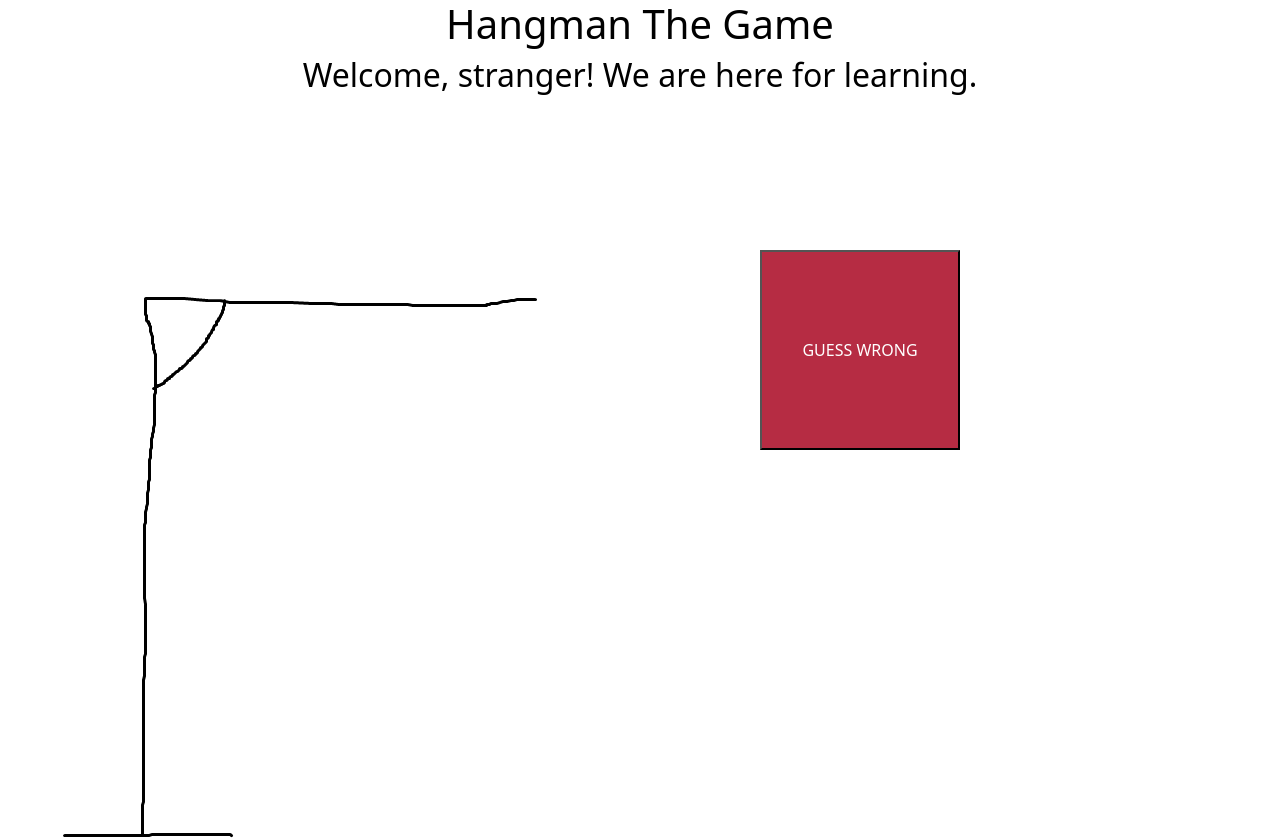
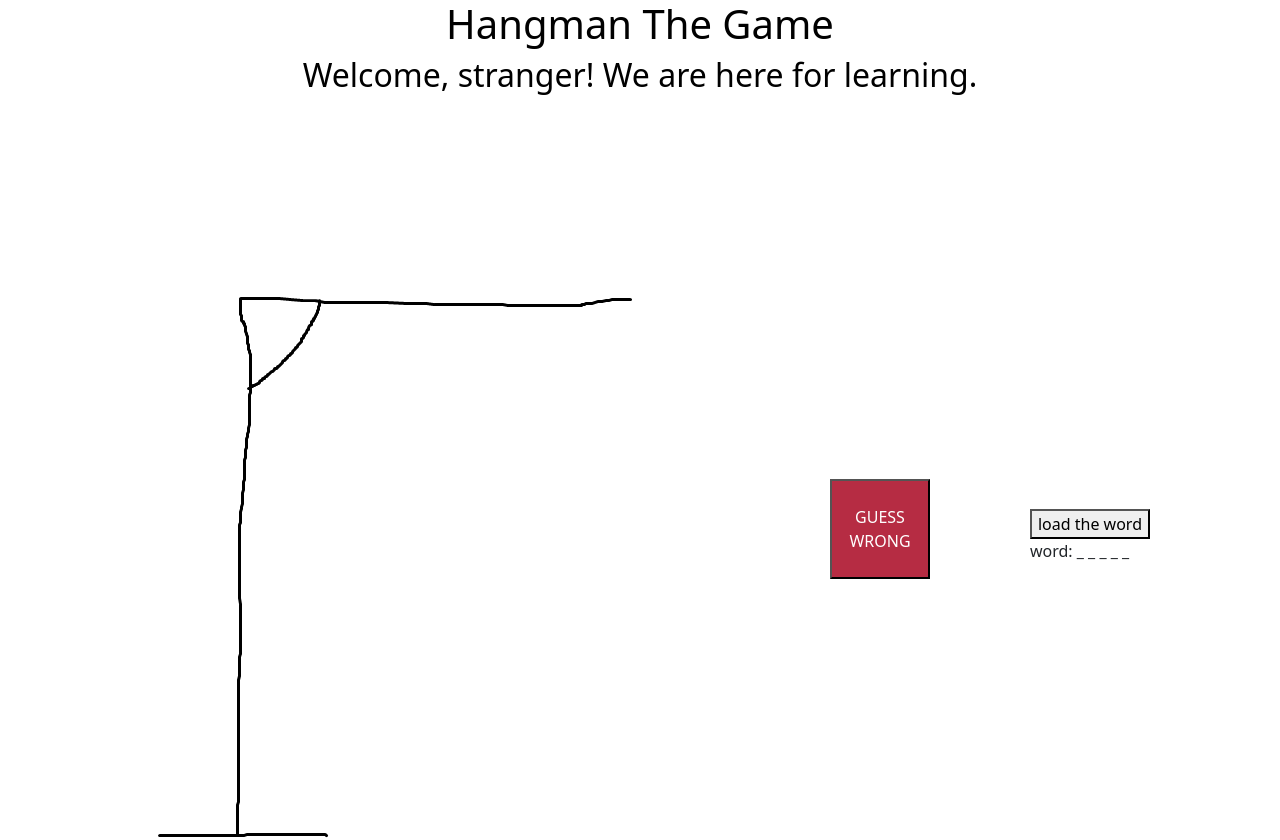
Before and after one commit to vikacheburika/hangman-react, a React (Vite) app: page / in a window 1280 px wide. Shown: the top 840 px of the page. Built offline with nearby package versions, Linux system fonts and the light colour scheme.

Commit message:
Added a display of letters depending on a guessed status

```diff
--- a/src/App.css
+++ b/src/App.css
@@ -1,14 +1,31 @@
 body {
     background-color: rgb(220, 111, 129);
-    /* display: flex;
-    justify-content: space-evenly; */
+
+}
+
+.content {
+    display: grid;
+    grid-template-columns: auto auto auto;
+    justify-content: center;
+    align-items: center;
 }
 
 .wrong {
     box-sizing: border-box;
     height: 200px;
     width: 200px;
-    position: absolute;
-    right: 25vw;
-    top: 250px;
+    grid-column-start: 2;
+    grid-column-end: 3;
+    padding: 35px;
 }
+.picture-main {
+    grid-column-start: 1;
+    grid-column-end: 2;
+    width: 50%;
+}
+
+.word-box {
+    grid-column-start: 3;
+    grid-column-end: 4;
+    margin: 35px;
+}
--- a/src/App.jsx
+++ b/src/App.jsx
@@ -13,10 +13,12 @@ function App({step}) {
     <>
     <Header name="stranger" content="learning"/>
 
-
+      <div className="content">
       <Keyboard/>
 
       <Word/>
+      </div>
+
     </>
   )
 }
--- a/src/components/Button/Button.css
+++ b/src/components/Button/Button.css
@@ -1,6 +1,6 @@
 .button-wrong {
-    height: 200px;
-    width: 200px;
+    height: 100px;
+    width: 100px;
     background-color: rgb(182, 44, 67);
     color: white;
     text-align: center;
--- a/src/components/Keyboard/Keyboard.jsx
+++ b/src/components/Keyboard/Keyboard.jsx
@@ -7,6 +7,7 @@ function Keyboard() {
   const [step, setStep] = useState(0);
 
   const handleClick = () => {
+
     setStep(step => {
       if (step + 1 >= maxClicks){
         return 0;
--- /dev/null
+++ b/src/components/Letters/Letters.jsx
@@ -0,0 +1,9 @@
+function Letters({ letter1, letter2, letter3, letter4, letter5}) {
+  return (
+    <p>
+      word: {letter1} {letter2} {letter3} {letter4} {letter5}
+    </p>
+  );
+}
+
+export default Letters;
--- a/src/components/Word/Word.jsx
+++ b/src/components/Word/Word.jsx
@@ -1,22 +1,52 @@
-import {useState} from "react";
-import words from "../../assets/wordbank/words.js"
+import { useState } from "react";
+import words from "../../assets/wordbank/words.js";
+import Letters from "../Letters/Letters.jsx";
 
 function Word() {
-    const [word, setWord] = useState("")
+  const [word, setWord] = useState("");
 
-    const handleLoad = () => {
-        const randomIndex = Math.floor(Math.random() * 2)
-        setWord(words[randomIndex])
-    }
+  const handleLoad = () => {
+    const randomIndex = Math.floor(Math.random() * 2);
+    const selectedWord = words[randomIndex];
+    const letters = selectedWord.split("").map((char) => ({
+      answer: char,
+      isGuessed: false,
+    }));
 
-    return(
-        <>
-        <button onClick={handleLoad}>load the word</button>
-        <div className="word" >
-            <p>word: {word}</p>
-        </div>
-        </>
-    )
+    setWord(letters)
+  };
+
+  function getDisplayChar(index) {
+    const letterObj = word[index];
+    return letterObj && letterObj.isGuessed ? letterObj.answer : "_";
 }
 
-export default Word
+  function display() {
+
+      return (
+        <div className="word">
+          <Letters
+            letter1={getDisplayChar(0)}
+            letter2={getDisplayChar(1)}
+            letter3={getDisplayChar(2)}
+            letter4={getDisplayChar(3)}
+            letter5={getDisplayChar(4)}
+          />
+        </div>
+      )
+
+  }
+
+  return (
+    <>
+      <div className="word-box">
+        <button onClick={handleLoad}>load the word</button>
+        {display()}
+      </div>
+
+
+    </>
+  );
+}
+
+export default Word;
```
Also changed, not shown: src/components/Letters/Letters.css (added).
